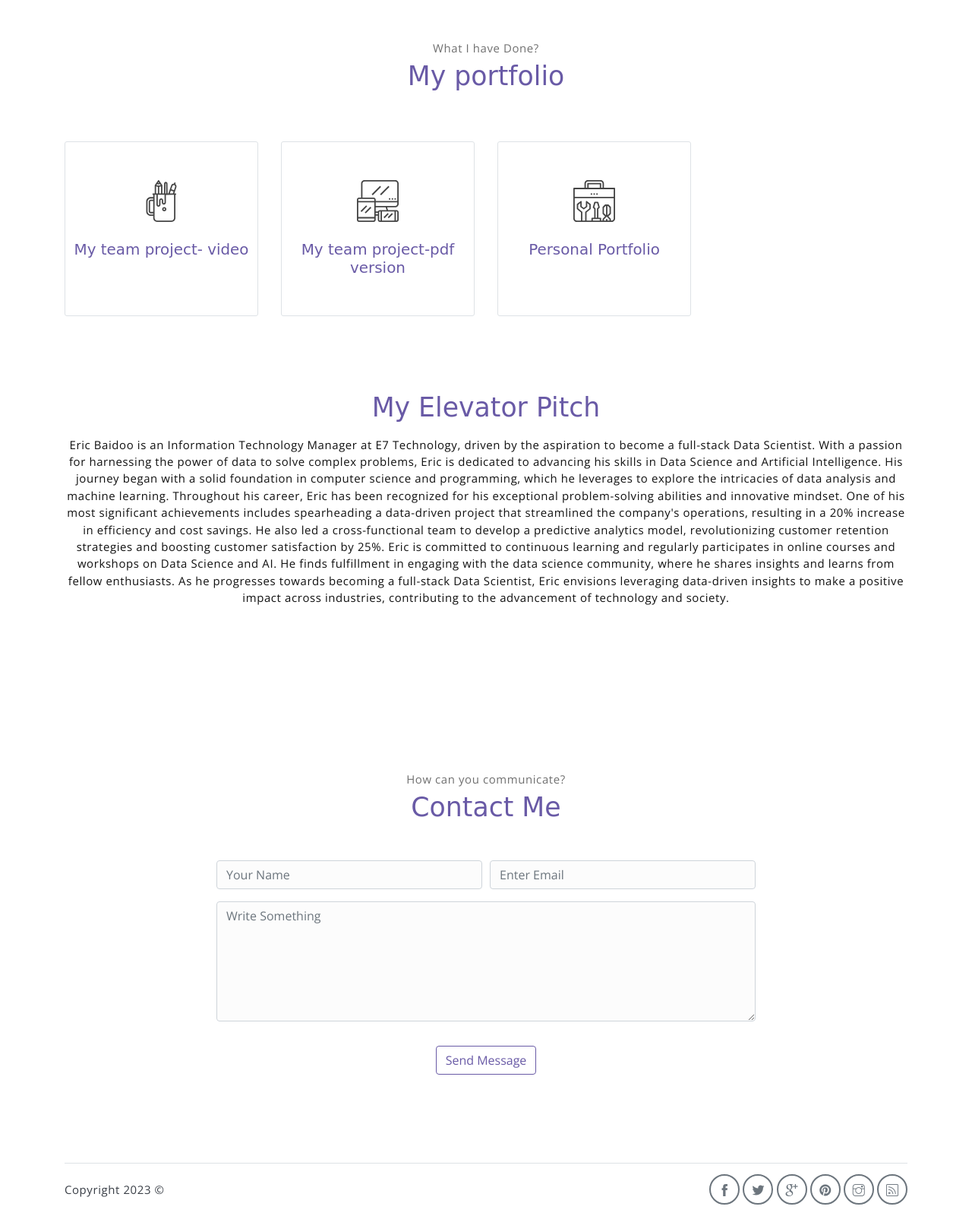
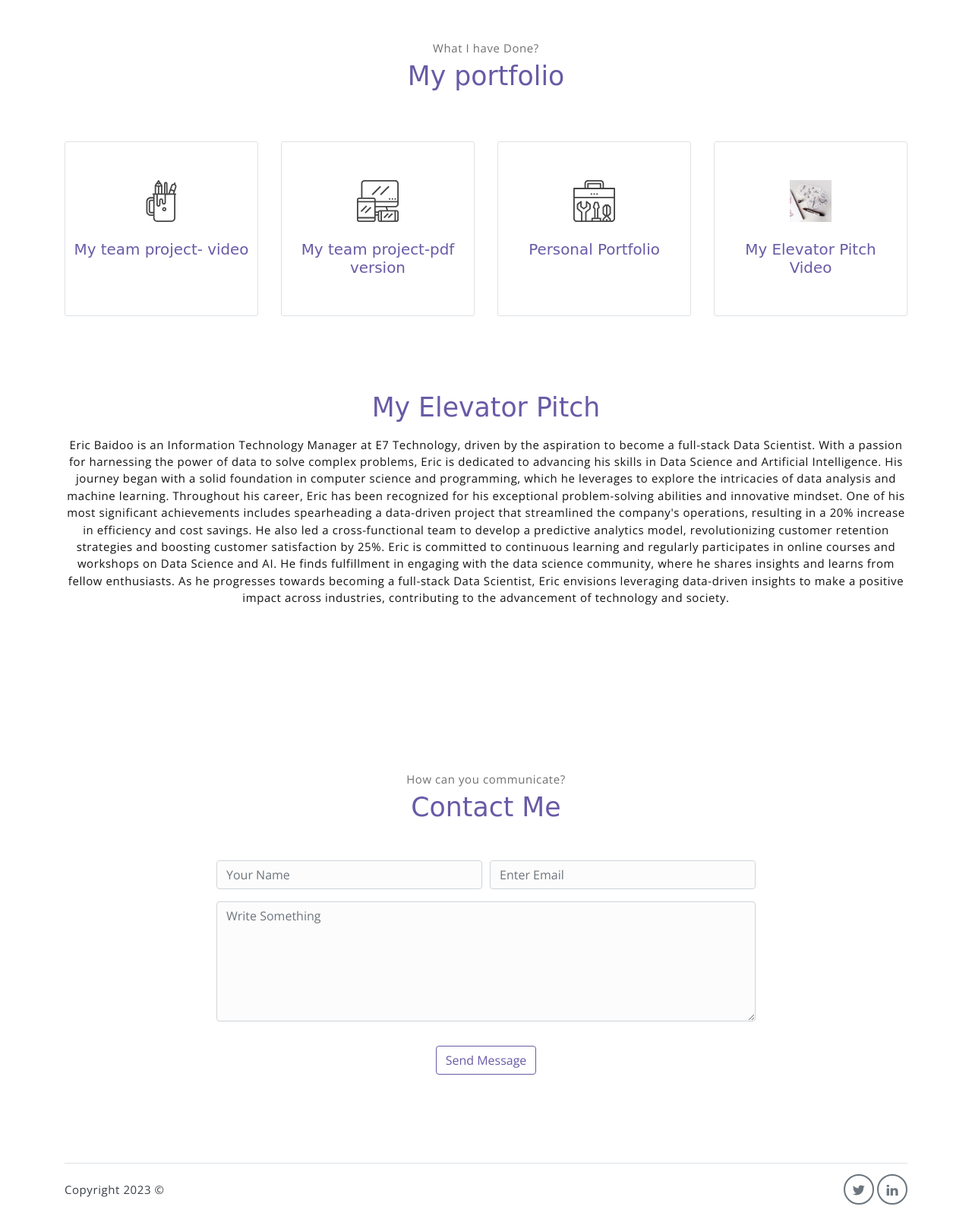
Before and after one commit to EricBaidoo/ericbaidoo.github.io, a plain HTML site: page index.html in a window 1280 px wide. Shown: the part 1409-3009 px from the top of the page at 76% size. Drawn offline with nearby package versions, Linux system fonts and the light colour scheme; a web font is replaced by a local one.

Commit message:
Update index.html

```diff
--- a/index.html
+++ b/index.html
@@ -36,9 +36,7 @@
                 <li class="item">
                     <a class="link" href="#contact">Contact</a>
                 </li>
-                <li class="item ml-md-3">
-                    <a href="components.html" class="btn btn-primary">Components</a>
-                </li>
+
             </ul>
             <a href="javascript:void(0)" id="nav-toggle" class="hamburger hamburger--elastic">
                 <div class="hamburger-box">
@@ -150,6 +148,22 @@
 
                 </div>
 
+
+                <div class="col-md-6 col-lg-3">
+                    <a href="#">
+                        <div class="service-card">
+                            <div class="body">
+                                <img src="assets\imgs\folio-1.jpg"
+                                    alt="Download free bootstrap 4 landing page, free boootstrap 4 templates, Download free bootstrap 4.1 landing page, free boootstrap 4.1.1 templates, meyawo Landing page"
+                                    class="icon">
+                                <h6 class="title">My Elevator Pitch Video</h6>
+                                <p class="subtitle">Please check out my Elevator pitch video.</p>
+                            </div>
+                        </div>
+                    </a>
+
+                </div>
+
             </div><!-- end of row -->
         </div>
     </section><!-- end of service section -->
@@ -236,12 +250,10 @@
 
             </p>
             <div class="social-links text-right m-auto ml-sm-auto">
-                <a href="javascript:void(0)" class="link"><i class="ti-facebook"></i></a>
-                <a href="javascript:void(0)" class="link"><i class="ti-twitter-alt"></i></a>
-                <a href="javascript:void(0)" class="link"><i class="ti-google"></i></a>
-                <a href="javascript:void(0)" class="link"><i class="ti-pinterest-alt"></i></a>
-                <a href="javascript:void(0)" class="link"><i class="ti-instagram"></i></a>
-                <a href="javascript:void(0)" class="link"><i class="ti-rss"></i></a>
+
+                <a href="https://www.linkedin.com/in/eric-baidoo-abb0391a1/" class="link"><i class="ti-twitter-alt"></i></a>
+                <a href="https://twitter.com/ebaidoo7" class="link"><i class="ti-linkedin"></i></a>
+
             </div>
         </footer>
     </div> <!-- end of page footer -->
```
